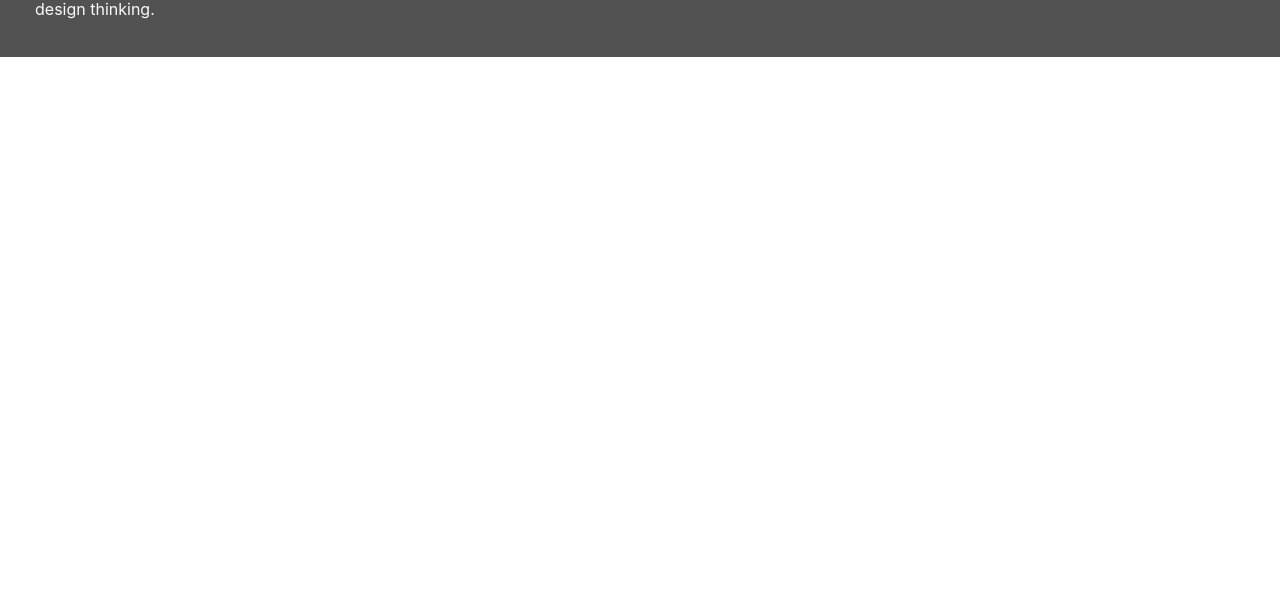
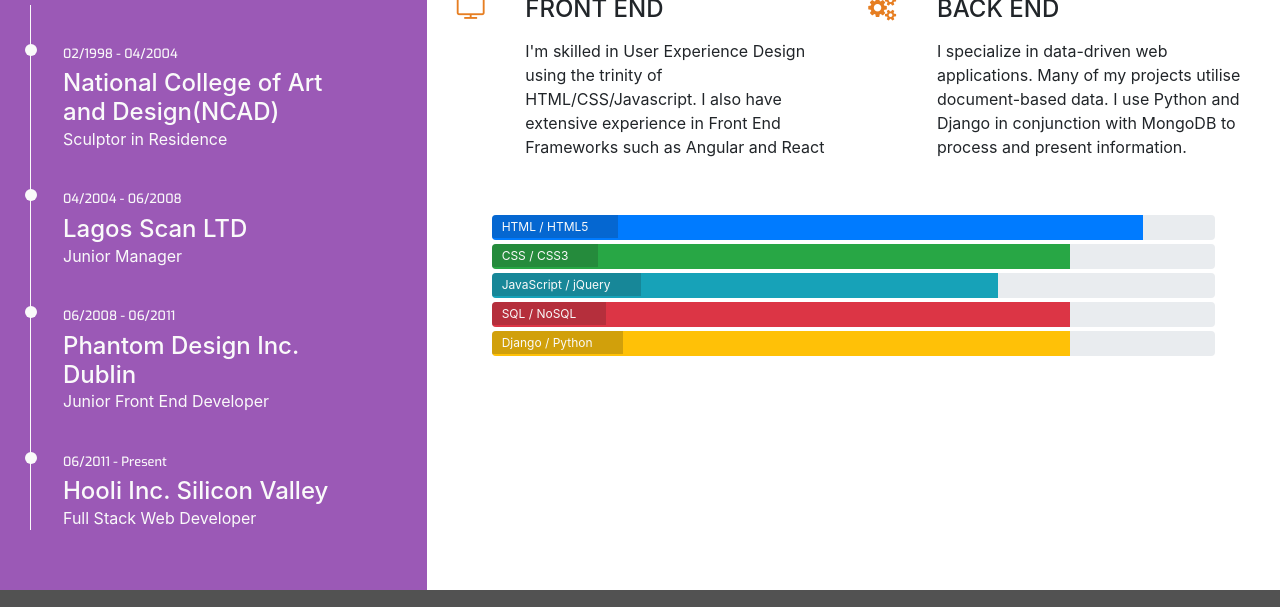
Before and after one commit to jjsants/resume, a plain HTML site: page resume.html in a window 1280 px wide. Shown: the part 472-1079 px from the top of the page. Before the commit the page ends 800 px from the top, so only its background shows below. Drawn offline with nearby package versions, Linux system fonts and the light colour scheme.

Commit message:
resume.html page finished

```diff
--- a/assets/css/style.css
+++ b/assets/css/style.css
@@ -23,6 +23,9 @@
 }
 .ui-menu-color-download{
     background-color: #525252;
+}
+.bg-color-history{
+   background-color: #9b59b6;
 }
 
 /*------------------------------------------------------------ Special padding/margins/text */
@@ -50,6 +53,7 @@ color: #fafafa;
     padding: 0 30px 30px;
     float: none;
 }
+.history-heading,
 .section-heading{
     font-family: "Exo", sans-serif;
     font-weight: 300;
@@ -224,3 +228,63 @@ footer{
     position: relative;
     width: 60%;
 }
+/*------------------------------------------------------------ Skills */
+
+.progress{
+    position: relative;
+    height: 25px;
+    margin-bottom: 4px;
+}
+.progress-type{
+    position: absolute;
+    left: 0px;
+    font-weight: 400;
+    padding: 3px 30px 2px 10px;
+    color: #fafafa;
+    background-color: rgba(25,25,25,0.2);
+}
+.progress-section{
+    margin: 40px 20px;
+}
+
+/*------------------------------------------------------------ History */
+.history-heading{
+color: #fafafa;
+margin-bottom: 50px;
+}
+.timeline-item{
+    padding: 4em 2em 0em 2em;
+    position: relative;
+    color: #fafafa;
+    border-left: 1px solid;
+}
+.timeline-item p{
+    padding: 0;
+    margin: 0;
+}
+.timeline-item:before{
+    content: attr(data-dates);
+    position: absolute;
+    left: 2.5em;
+    top: 3em;
+    display: block;
+    font-family: "Exo", sans-serif;
+    font-weight: 500;
+    font-size: 0.8em;
+    padding: 0;
+    margin: 0;
+}
+.timeline-item:after{
+    width: 12px;
+    height: 12px;
+    display: block;
+    top: 2.4em;
+    position: absolute;
+    left: -6px;
+    border-radius: 12px;
+    content: "";
+    background-color: #fafafa;
+}
+.history-items{
+    margin-bottom: 30px;
+}
--- a/resume.html
+++ b/resume.html
@@ -32,12 +32,12 @@
 					<div class="col">
 						<ul id="nav" class="list-inline menucontainer">
 							<li class="col-6 col-sm-3 ui-menu-color-home list-inline-item menuitem">
-								<a href="#" class="hvr-sweep-to-bottom">
+								<a href="index.html" class="hvr-sweep-to-bottom">
 									<i class="fa fa-home" aria-hidden="true"></i>
 									<span>Home</span></a>
 							</li>
 							<li class="col-6 col-sm-3 ui-menu-color-resume list-inline-item menuitem">
-								<a href="#" class="hvr-sweep-to-bottom">
+								<a href="resume.html" class="hvr-sweep-to-bottom">
 									<i class="fa fa-graduation-cap" aria-hidden="true"></i>
 									<span>Resume</span></a>
 							</li>
@@ -58,8 +58,113 @@
 
 		</div>
 	</header>
-	<section>
+	<section class="container-fluid">
+		<div class="row">
+			<div class="col-md-4 bg-color-history section-column">
+				<div class="row">
+					<div class="col-12">
+						<h3 class="history-heading uppercase">Work History</h3>
+					</div>
+				</div>
+				<div class="history-items">
+					<div class="timeline-item" data-dates="02/1998 - 04/2004">
+						<h4>National College of Art and Design(NCAD)</h4>
+						<p>Sculptor in Residence</p>
+					</div>
+					<div class="timeline-item" data-dates="04/2004 - 06/2008">
+						<h4>Lagos Scan LTD</h4>
+						<p>Junior Manager</p>
+					</div>
+					<div class="timeline-item" data-dates="06/2008 - 06/2011">
+						<h4>Phantom Design Inc. Dublin</h4>
+						<p>Junior Front End Developer</p>
+					</div>
+					<div class="timeline-item" data-dates="06/2011 - Present">
+						<h4>Hooli Inc. Silicon Valley</h4>
+						<p>Full Stack Web Developer</p>
+					</div>
+				</div>
+			</div>
 
+			<div class="col-md-8 bg-color-three-reasons section-column">
+				<div class="row">
+					<div class="col">
+						<h3 class="section-heading uppercase">My Skills</h3>
+					</div>
+				</div>
+				<div class="row">
+					<div class="col-10 offset-1 offset-sm-0 col-sm-4 col-md-6">
+						<div class="row">
+							<div class="col-2">
+								<i class="three-reasons-icon fa fa-tv" aria-hidden="true"></i>
+							</div>
+							<div class="col-10">
+								<h4 class="three-reasons-heading uppercase">Front End</h4>
+								<p>I'm skilled in User Experience Design using the trinity of HTML/CSS/Javascript.
+									I also have extensive experience in Front End Frameworks such as Angular and React
+								</p>
+							</div>
+						</div>
+					</div>
+					<div class="col-10 offset-1 offset-sm-0 col-sm-4 col-md-6">
+						<div class="row">
+							<div class="col-2">
+								<i class="three-reasons-icon fa fa-gears" aria-hidden="true"></i>
+							</div>
+							<div class="col-10">
+								<h4 class="three-reasons-heading uppercase">Back End</h4>
+								<p>I specialize in data-driven web applications. Many of my projects utilise
+									document-based data.
+									I use Python and Django in conjunction with MongoDB to process and present
+									information.</p>
+							</div>
+						</div>
+					</div>
+				</div>
+				<div class="row progress-section">
+					<div class="col">
+						<div class="progress">
+							<div class="progress-bar" role="progressbar" style="width: 90%" aria-valuenow="90"
+								aria-valuemin="0" aria-valuemax="100"><span class="sr-only">90% complete</span>
+							</div>
+							<span class="progress-type">HTML / HTML5</span>
+
+						</div>
+						<div class="progress">
+							<div class="progress-bar bg-success" role="progressbar" style="width: 80%"
+								aria-valuenow="80" aria-valuemin="0" aria-valuemax="100">
+								<span class="sr-only">80% complete</span>
+							</div>
+							<span class="progress-type">CSS / CSS3</span>
+
+						</div>
+						<div class="progress">
+							<div class="progress-bar bg-info" role="progressbar" style="width: 70%" aria-valuenow="70"
+								aria-valuemin="0" aria-valuemax="100"><span class="sr-only">70% complete</span>
+							</div>
+							<span class="progress-type">JavaScript / jQuery</span>
+
+						</div>
+						<div class="progress">
+							<div class="progress-bar bg-danger" role="progressbar" style="width: 80%" aria-valuenow="80"
+								aria-valuemin="0" aria-valuemax="100"><span class="sr-only">80% complete</span>
+							</div>
+							<span class="progress-type">SQL / NoSQL</span>
+
+						</div>
+						<div class="progress">
+							<div class="progress-bar bg-warning" role="progressbar" style="width: 80%"
+								aria-valuenow="80" aria-valuemin="0" aria-valuemax="100">
+								<span class="sr-only">80% complete</span>
+							</div>
+							<span class="progress-type">Django / Python</span>
+
+						</div>
+
+					</div>
+				</div>
+			</div>
+		</div>
 	</section>
 	<footer class="container-fluid">
 		<div id="footer-details" class="row">
```
Also changed, not shown: index.html (+2 -2 lines).
